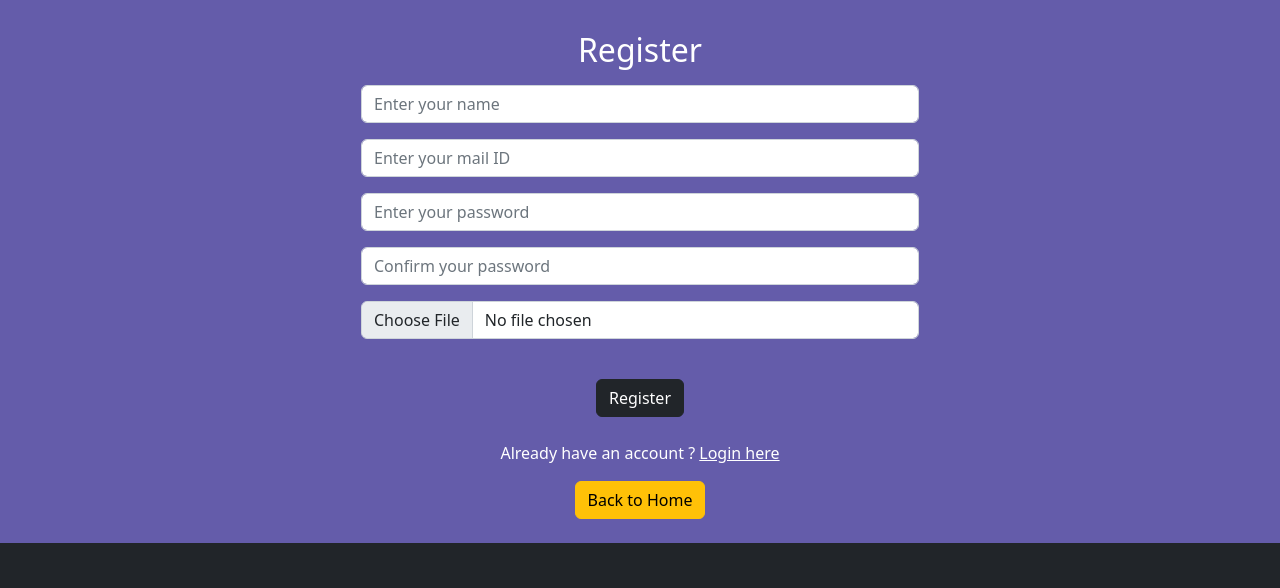
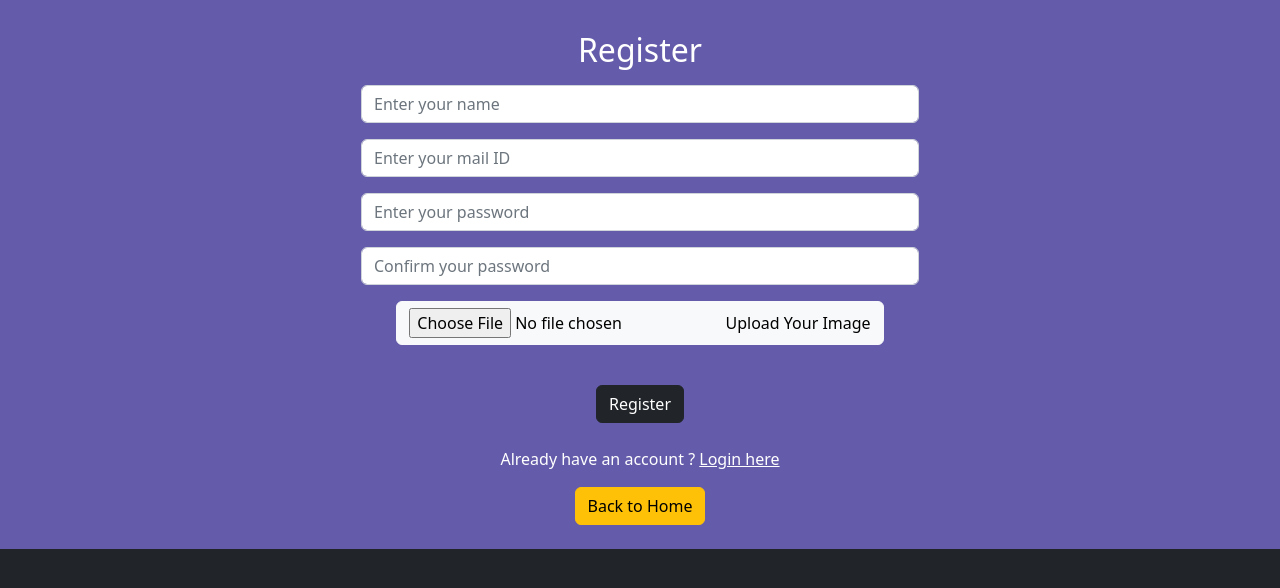
Before and after one commit to LEELAKARTHIKEYAN/OVP, a PHP site: page /partials/registration.php in a window 1280 px wide. Shown: the part 89-677 px from the top of the page. Run offline with PHP 8.4, Linux system fonts and the light colour scheme.

Commit message:
update 13.1

```diff
--- a/actions/register.php
+++ b/actions/register.php
@@ -15,7 +15,6 @@ if($cpassword!=$password){
 }
 
 else{
-
 
     $sqll="select * from `userdata` where (useremail='$useremail')";
 
--- a/home/index.php
+++ b/home/index.php
@@ -163,16 +163,19 @@ session_start();
 
 
   <!-- ======= Footer ======= -->
+
   <footer id="footer">
     <div class="footer-top">
       <div class="container">
 
       </div>
     </div>
+    <div class="container">
 
-    <div class="container">
+
       <div class="copyright">
         &copy; Copyright <strong>Ovp</strong>. All Rights Reserved
+
       </div>
     </div>
   </footer><!-- End Footer -->
--- a/partials/registration.php
+++ b/partials/registration.php
@@ -30,9 +30,16 @@
             <div class="mb-3">
                 <input type="password" class="form-control w-50 m-auto" placeholder="Confirm your password" name="cpassword" required="required" autocomplete="off">
             </div>
-            <div class="mb-3">
+            <!-- <div class="mb-3">
             <input type="file" class="form-control w-50 m-auto" name="voterimage"  accept="image/*">
-            </div>
+            </div> -->
+            <div class="mb-3 fileUpload btn btn-light">
+            <label class="upload">
+            <input name='voterimage' type="file" accept="image/*" required="required"/>
+                Upload Your Image
+                 </label>
+             </div>
+             <br>
             <button type="submit" class="btn btn-dark my-4">Register</button>
             <p style="color:white;" >Already have an account ?
             <a href="../partials/login.php" class="text-white">Login here</a>
```
Also changed, not shown: results/viewResults.php (+22 -2 lines), actions/modUser.php (renamed from actions/delUser.php), home/assets/css/style.css (line endings or trailing spaces).
